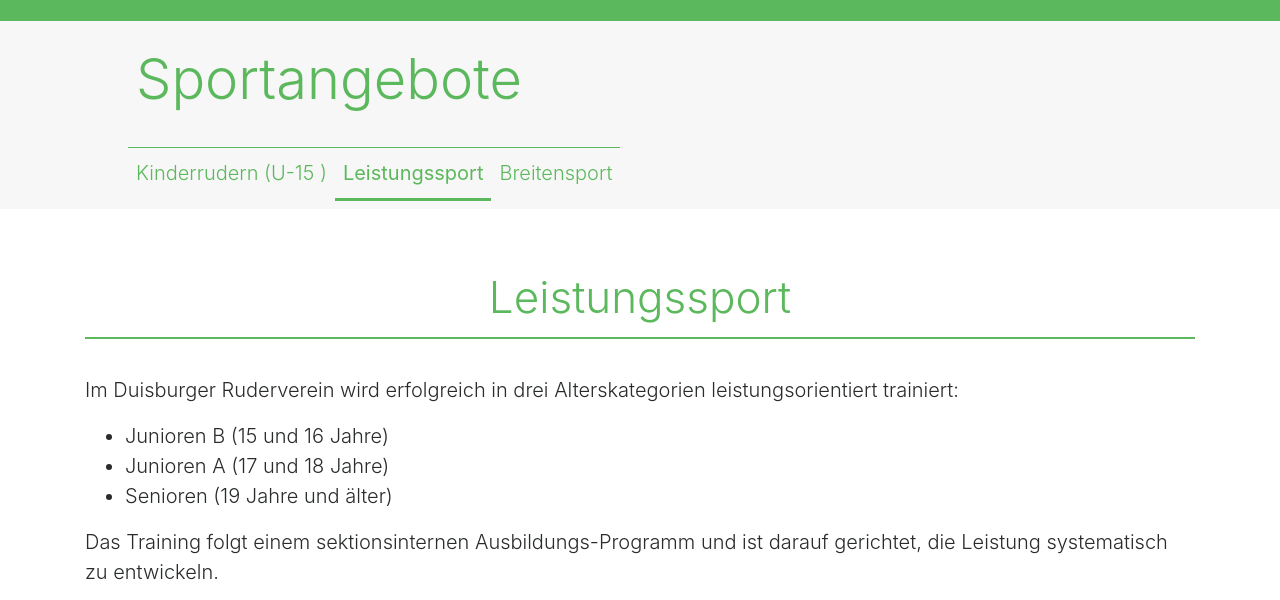
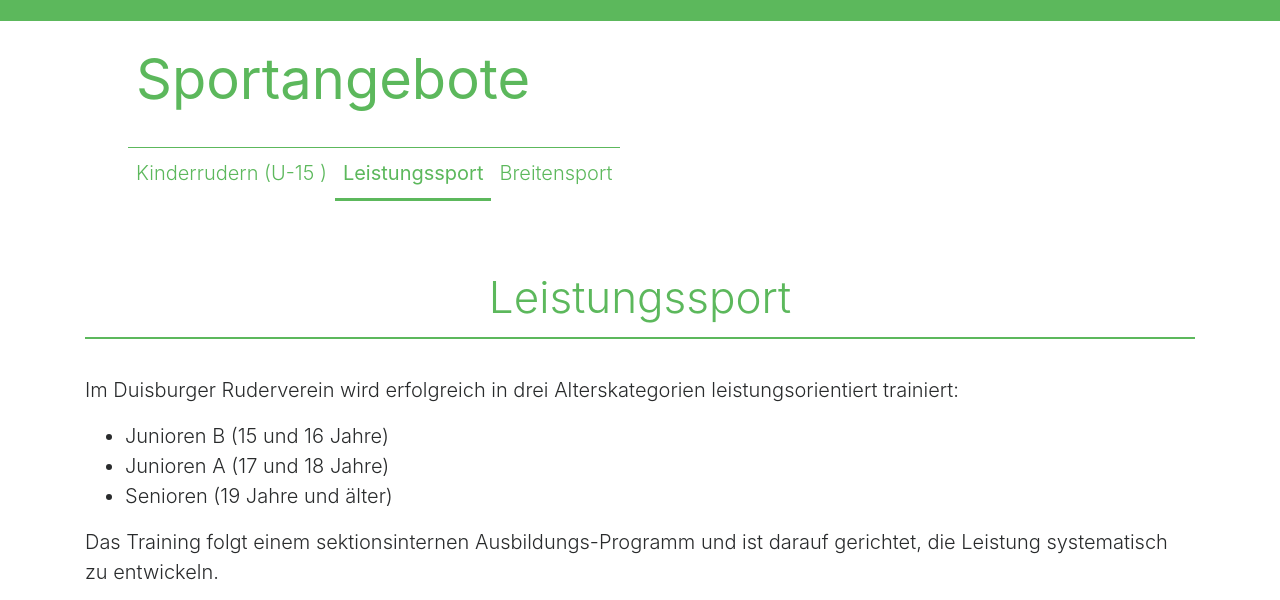
Before and after one commit to jbertelmann/jbertelmanndurv.github.io, a plain HTML site: page Sportangebote/Leistungssport.html in a window 1280 px wide. Shown: the part 181-781 px from the top of the page. Drawn offline with nearby package versions, Linux system fonts and the light colour scheme; a script that the page names is missing; files whose address does not match are found by name.

Commit message:
Überschrift fett

```diff
--- a/Sportangebote/Leistungssport.html
+++ b/Sportangebote/Leistungssport.html
@@ -64,18 +64,14 @@
           </div>
       </div>
 
-      <div class="container-fluid bg-faded headlinesite text-left text-success sportnavheadline">
+      <div class="container-fluid headlinesite text-left text-success sportnavheadline">
           <a class="lead display-4 text-success nav-link" href="Sportangebote.html" aria-haspopup="true" aria-expanded="false">
-         Sportangebote
+              <strong>Sportangebote</strong>
           </a>
      </div>
 
       <div>
-        <nav class="navbar navbar-toggleable-md navbar-light bg-faded sportnav">
-        <!-- <button class="navbar-toggler navbar-toggler-right" type="button" data-toggle="collapse" data-target="#navbarSupportedContent" aria-controls="navbarSupportedContent" aria-expanded="false" aria-label="Toggle navigation">
-        <span class="navbar-toggler-icon"></span>
-        </button> -->
-
+        <nav class="navbar navbar-toggleable-md navbar-light sportnav">
         <div class="collapse navbar-collapse" id="navbarSupportedContent">
         <ul class="navbar-nav mr-auto">
              <li class="nav-item">
```
